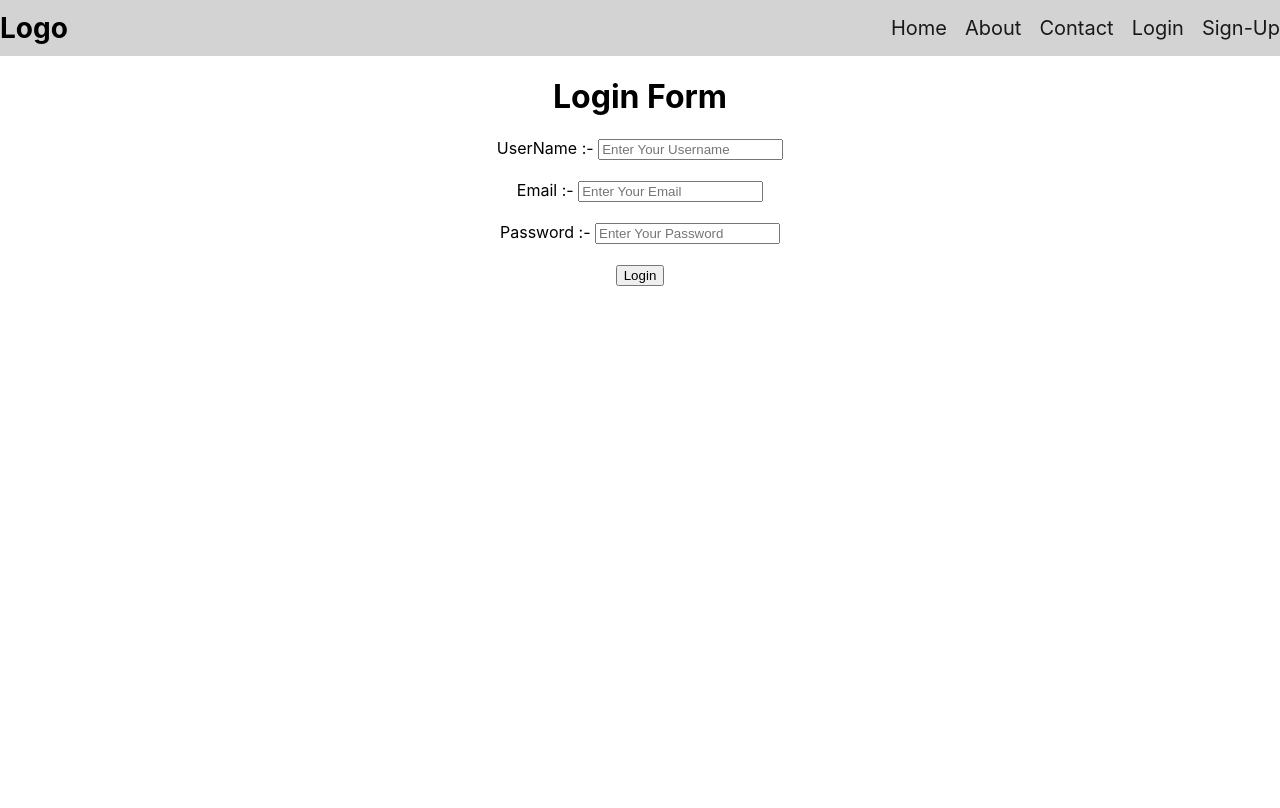
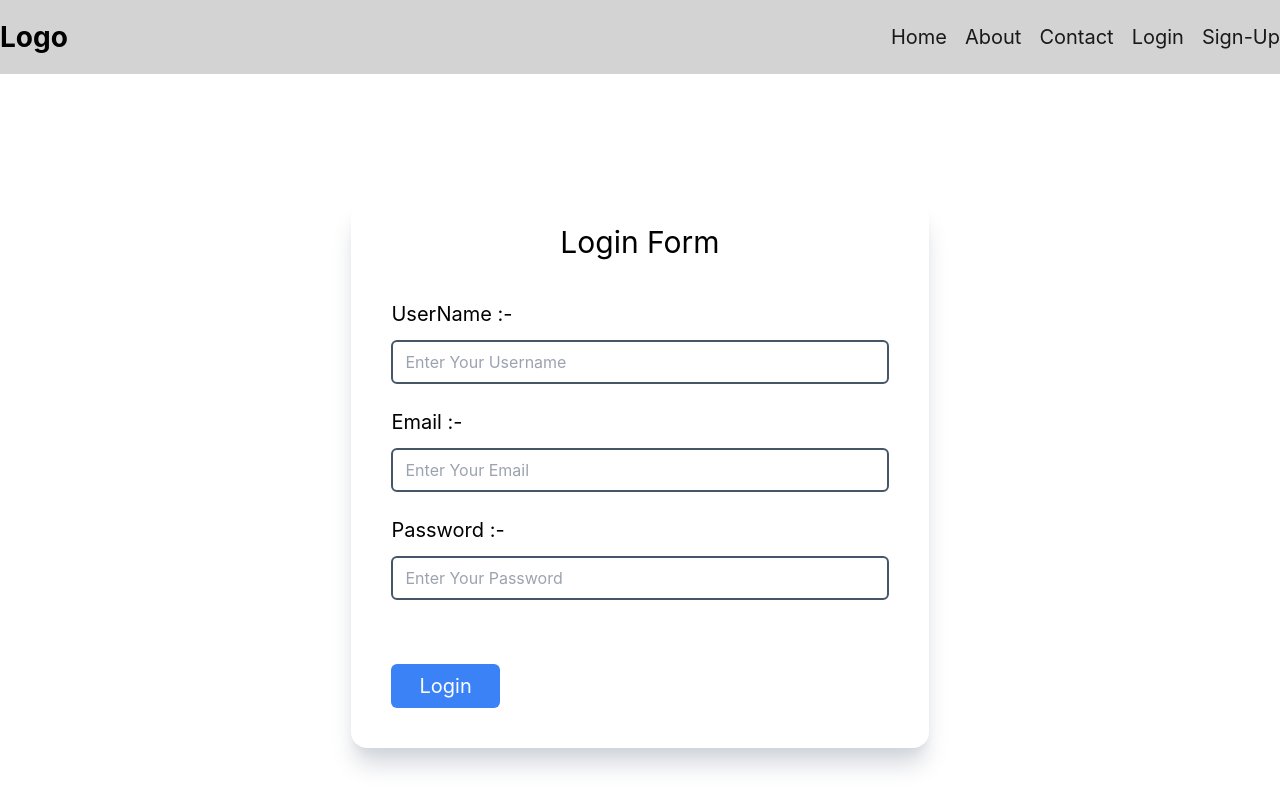
Before and after one commit to rohit9github/react-project, a React (Create React App) app in the folder todo-list/: page /login in a window 1280 px wide. Shown: the top 808 px of the page. Built offline with nearby package versions, Linux system fonts and the light colour scheme.

Commit message:
install tailwindcss and add some css

```diff
--- a/todo-list/db.json
+++ b/todo-list/db.json
@@ -64,27 +64,6 @@
       "id": "6e15",
       "category": "Family",
       "task": "Adsad"
-    },
-    {
-      "id": "ee71"
-    },
-    {
-      "id": "b9f7",
-      "task": "ffffffffd",
-      "category": "Personal"
-    },
-    {
-      "id": "87aa",
-      "task": "ffffffffd",
-      "category": "Personal"
-    },
-    {
-      "id": "8698"
-    },
-    {
-      "id": "83f0",
-      "category": "Personal",
-      "task": "sfzf"
     }
   ]
 }
--- a/todo-list/package.json
+++ b/todo-list/package.json
@@ -41,5 +41,8 @@
       "last 1 firefox version",
       "last 1 safari version"
     ]
+  },
+  "devDependencies": {
+    "tailwindcss": "^3.4.4"
   }
 }
--- a/todo-list/src/App.css
+++ b/todo-list/src/App.css
@@ -1,6 +1,4 @@
-.App {
-  text-align: center;
-}
+
 header{
   background-color: lightgray;
 }
--- a/todo-list/src/Componets/Addtask.jsx
+++ b/todo-list/src/Componets/Addtask.jsx
@@ -76,11 +76,13 @@ function AddTask() {
 
     return (
         <>
+            <div className="flex justify-center mt-10">
+            <div className="px-10 rounded-2xl shadow-gray-300 shadow-xl">
                 <form onSubmit={(e) => submitTask(e)}>
-                <label htmlFor="">Enter Your Task :- </label>
-                <input type="text" name="task" value={addTask.task ? addTask.task : ""} placeholder="Enter Your Task" onChange={(e) => getValue(e)} /> <br /><br />
-                <label htmlFor="">Select Category :- </label>
-                <select name="category" value={addTask.category ? addTask.category : ""} id="" onChange={(e) => getValue(e)}>
+                    <label className="mb-3 inline-block text-xl">Enter Your Task :- </label>
+                    <input className="border-2 w-full pe-28 ps-3 py-2 rounded-md outline-none border-slate-600" type="text" name="task" value={addTask.task ? addTask.task : ""} placeholder="Enter Your Task" onChange={(e) => getValue(e)} /> <br /><br />
+                    <label className="mb-3 inline-block text-xl">Select Category :- </label>
+                    <select className="border-2 w-full pe-28 ps-3 py-2 rounded-md outline-none border-slate-600" name="category" value={addTask.category ? addTask.category : ""} id="" onChange={(e) => getValue(e)}>
                         <option value="">selecet</option>
                         <option value="Personal">Personal</option>
                         <option value="Office">Office</option>
@@ -88,8 +90,10 @@ function AddTask() {
                         <option value="Friends">Friends</option>
                         <option value="Other">Other</option>
                     </select> <br /><br />
-                <button type="submit">Add Task</button>
+                    <button type="submit" className="inline-block my-10 bg-blue-500 text-white rounded-md px-7 py-2 text-xl">Add Task</button>
                 </form>
+            </div>
+            </div>
 
             {Object.keys(data).map((category) => (
                 <div key={category} style={{ display: "flex", justifyContent: "center", marginTop: "50px" }}>
--- a/todo-list/src/Componets/Login.jsx
+++ b/todo-list/src/Componets/Login.jsx
@@ -26,17 +26,21 @@ function Login() {
 
     return (
         <>
-            <h1>Login Form</h1>
 
-            <form method="post" onSubmit={(e) => handleSubmit(e)}>
-                <label htmlFor="">UserName :- </label>
-                <input type="text" name="username" value={userData.username?userData.username:""} placeholder="Enter Your Username" onChange={(e) => getInputValue(e)} /><br /><br />
-                <label htmlFor="">Email :- </label>
-                <input type="text" name="email" value={userData.email?userData.email:""} placeholder="Enter Your Email" onChange={(e) => getInputValue(e)} /><br /><br />
-                <label htmlFor="">Password :- </label>
-                <input type="text" name="pass" value={userData.pass?userData.pass:""} placeholder="Enter Your Password" onChange={(e) => getInputValue(e)} /><br /><br />
-                <button type="submit">Login</button>
-            </form>
+            <div className="flex justify-center items-center h-screen">
+                <div className="px-10 rounded-2xl shadow-gray-300 shadow-xl">
+                    <form method="post" className="mt-6" onSubmit={(e) => handleSubmit(e)}>
+                        <h1 className="text-center text-3xl mb-10">Login Form</h1>
+                        <label className="mb-3 inline-block text-xl">UserName :- </label>
+                        <input className="border-2 w-full pe-28 ps-3 py-2 rounded-md outline-none border-slate-600" type="text" name="username" value={userData.username ? userData.username : ""} placeholder="Enter Your Username" onChange={(e) => getInputValue(e)} /><br /><br />
+                        <label className="mb-3 inline-block text-xl">Email :- </label>
+                        <input className="border-2 w-full pe-28 ps-3 py-2 rounded-md outline-none border-slate-600" type="text" name="email" value={userData.email ? userData.email : ""} placeholder="Enter Your Email" onChange={(e) => getInputValue(e)} /><br /><br />
+                        <label className="mb-3 inline-block text-xl">Password :- </label>
+                        <input className="border-2 w-full pe-28 ps-3 py-2 rounded-md outline-none border-slate-600" type="text" name="pass" value={userData.pass ? userData.pass : ""} placeholder="Enter Your Password" onChange={(e) => getInputValue(e)} /><br /><br />
+                        <button type="submit" className="inline-block my-10 bg-blue-500 text-white rounded-md px-7 py-2 text-xl">Login</button>
+                    </form>
+                </div>
+            </div>
 
         </>
     )
--- a/todo-list/src/Componets/Navbar.jsx
+++ b/todo-list/src/Componets/Navbar.jsx
@@ -7,26 +7,26 @@ function Navbar() {
 
     return (
         <>
-            <header>
-            <div style={{maxWidth:"1320px" , margin:"0  auto"}}>
-            <div style={{display:"flex",justifyContent:"space-between", alignItems:"center"}}>
+            <header className="py-4">
+                <div style={{ maxWidth: "1320px", margin: "0  auto" }}>
+                    <div style={{ display: "flex", justifyContent: "space-between", alignItems: "center" }}>
                         <a href="javascript:void(0)" className="logo">Logo</a>
                         <nav>
-                    <ul style={{display:"flex",listStyle:"none"}}>
+                            <ul style={{ display: "flex", listStyle: "none" }}>
                                 <li>
-                            <Link to={"/"} style={{display:"inline-block", marginLeft:"18px"}}>Home</Link>
+                                    <Link to={"/"} style={{ display: "inline-block", marginLeft: "18px" }}>Home</Link>
                                 </li>
                                 <li>
-                            <Link to={"/about"} style={{display:"inline-block", marginLeft:"18px"}}>About</Link>
+                                    <Link to={"/about"} style={{ display: "inline-block", marginLeft: "18px" }}>About</Link>
                                 </li>
                                 <li>
-                            <Link to={"/contact"} style={{display:"inline-block", marginLeft:"18px"}}>Contact</Link>
+                                    <Link to={"/contact"} style={{ display: "inline-block", marginLeft: "18px" }}>Contact</Link>
                                 </li>
                                 <li>
-                            <Link to={"/login"} style={{display:"inline-block", marginLeft:"18px"}}>Login</Link>
+                                    <Link to={"/login"} style={{ display: "inline-block", marginLeft: "18px" }}>Login</Link>
                                 </li>
                                 <li>
-                            <Link to={"/signup"} style={{display:"inline-block", marginLeft:"18px"}}>Sign-Up</Link>
+                                    <Link to={"/signup"} style={{ display: "inline-block", marginLeft: "18px" }}>Sign-Up</Link>
                                 </li>
                             </ul>
                         </nav>
--- a/todo-list/src/Componets/Signup.jsx
+++ b/todo-list/src/Componets/Signup.jsx
@@ -18,10 +18,10 @@ function Signup() {
 
     let handleSubmit = (e) => {
         e.preventDefault();
-        let finData = user.find((v)=>{
-            return v.email === signUpdata.email && v.pass ===  signUpdata.pass;
-            })
-            if (finData) {
+        let finData = user.find((v) => {
+            return v.email === signUpdata.email && v.pass === signUpdata.pass;
+        })
+        if (finData) {
             alert("login Successfully")
             navigate("/")
         }
@@ -44,15 +44,19 @@ function Signup() {
 
     return (
         <>
-            <h1>Sign-Up Form</h1>
 
-            <form method="post" onSubmit={(e) => handleSubmit(e)}>
-                <label htmlFor="">Email :- </label>
-                <input type="text" name="email" placeholder="Enter Your Email" onChange={(e) => handleValue(e)} /> <br /><br />
-                <label htmlFor="">Password :- </label>
-                <input type="text" name="pass" placeholder="Enter Your Password" onChange={(e) => handleValue(e)} /> <br /><br />
-                <button type="submit">Sign-Up</button>
-            </form>
+            <div className="flex justify-center items-center h-screen">
+                <div className="px-10 rounded-2xl shadow-gray-300 shadow-xl">
+                    <form method="post" onSubmit={(e) => handleSubmit(e)}>
+                        <h1 className="text-center text-3xl mb-10">Sign-Up Form</h1>
+                        <label className="mb-3 inline-block text-xl">Email :- </label>
+                        <input className="border-2 w-full pe-28 ps-3 py-2 rounded-md outline-none border-slate-600" type="text" name="email" placeholder="Enter Your Email" onChange={(e) => handleValue(e)} /> <br /><br />
+                        <label className="mb-3 inline-block text-xl">Password :- </label>
+                        <input className="border-2 w-full pe-28 ps-3 py-2 rounded-md outline-none border-slate-600" type="text" name="pass" placeholder="Enter Your Password" onChange={(e) => handleValue(e)} /> <br /><br />
+                        <button type="submit" className="inline-block my-10 bg-blue-500 text-white rounded-md px-7 py-2 text-xl">Sign-Up</button>
+                    </form>
+                </div>
+            </div>
         </>
     )
 }
--- a/todo-list/src/index.css
+++ b/todo-list/src/index.css
@@ -11,3 +11,6 @@ code {
   font-family: source-code-pro, Menlo, Monaco, Consolas, 'Courier New',
     monospace;
 }
+@tailwind base;
+@tailwind components;
+@tailwind utilities;
--- /dev/null
+++ b/todo-list/tailwind.config.js
@@ -0,0 +1,10 @@
+/** @type {import('tailwindcss').Config} */
+module.exports = {
+  content: [
+    "./src/**/*.{js,jsx,ts,tsx}",
+  ],
+  theme: {
+    extend: {},
+  },
+  plugins: [],
+}
```
Also changed, not shown: 1 other file (tests, documents, lock files or other folders). Lines whose indentation alone changed are shown as unchanged.
